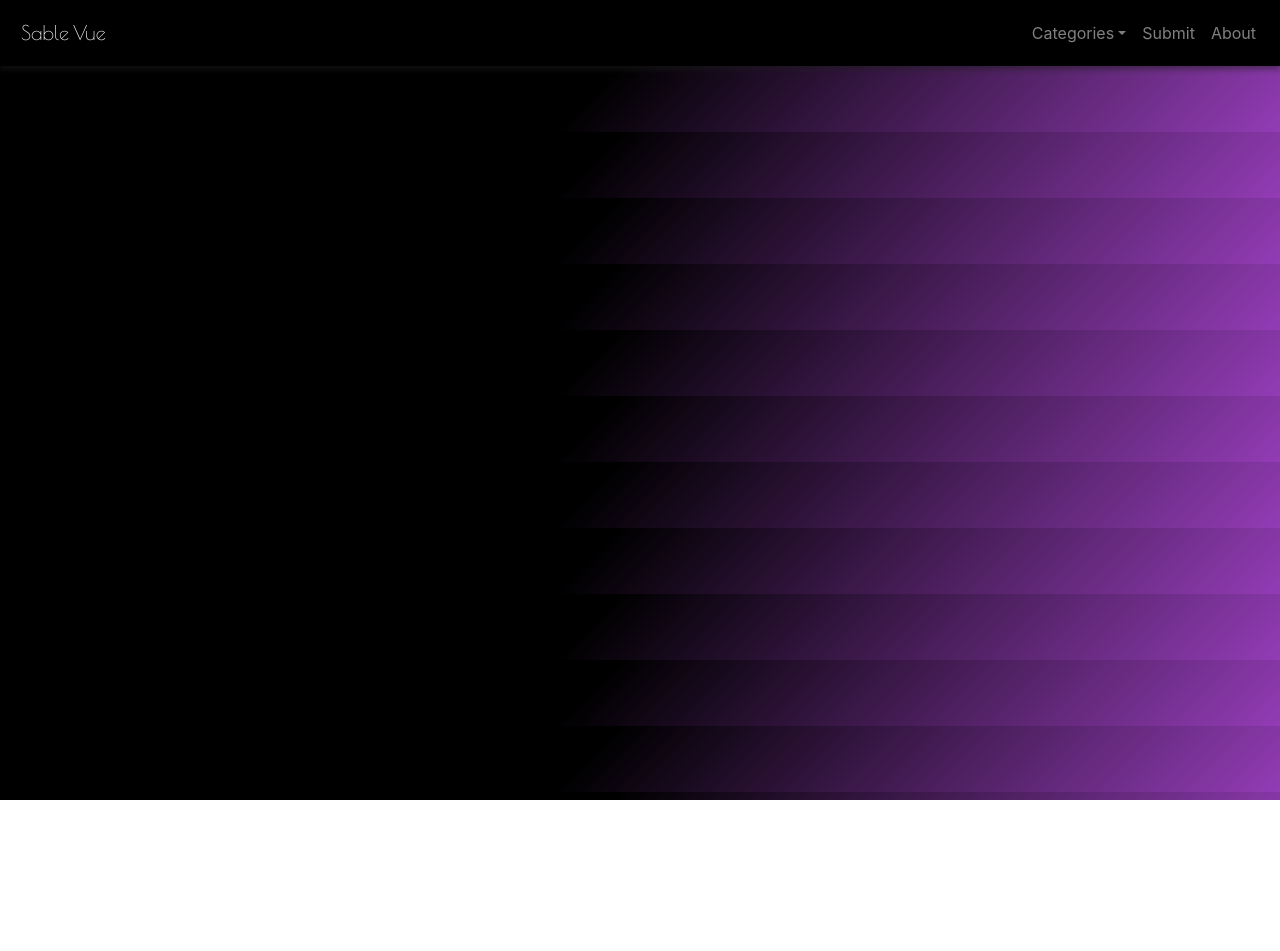
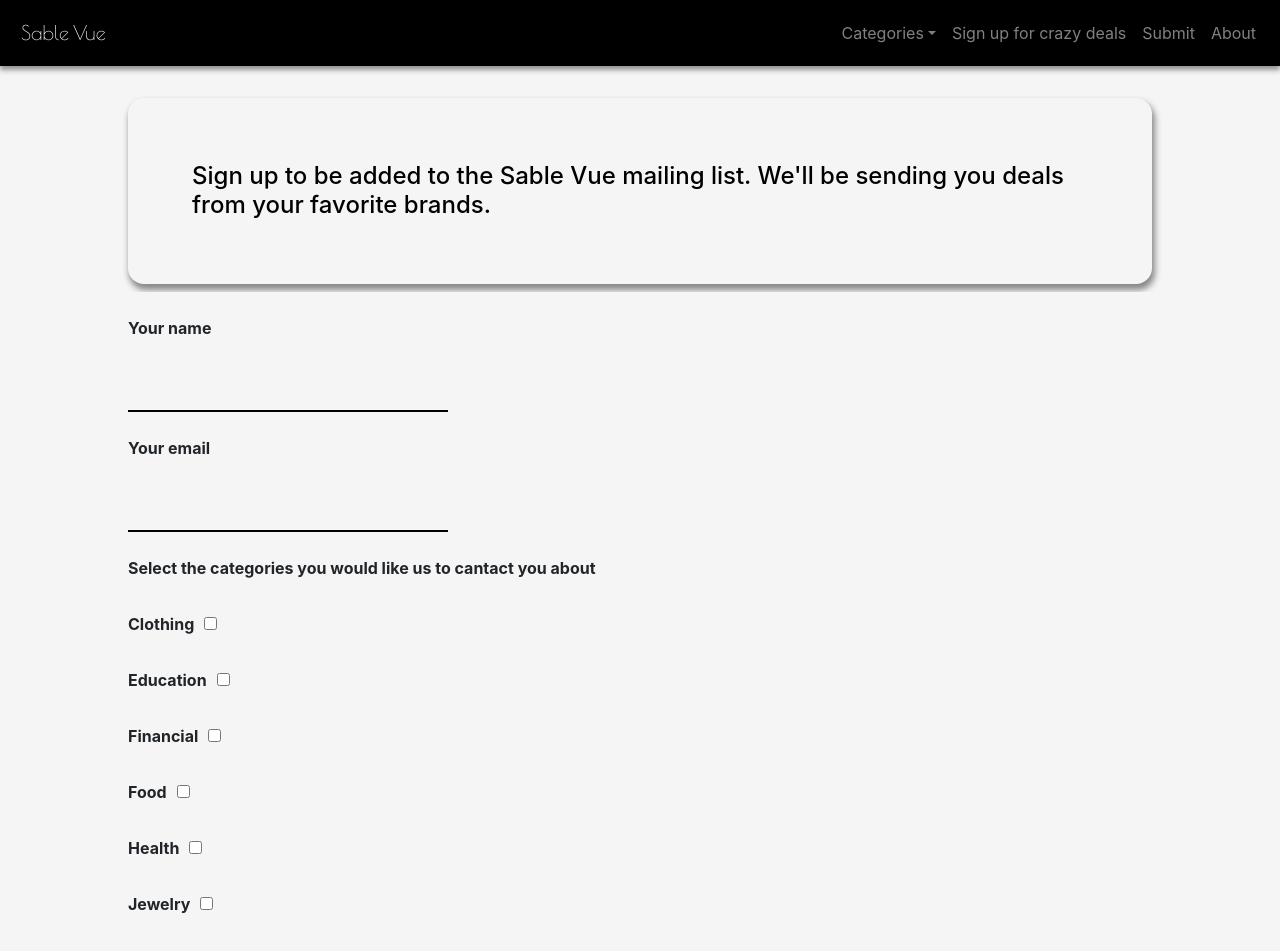
Before and after one commit to RDevCharles/sablevue, a React (Create React App) app: page /deals in a window 1280 px wide. Shown: the top 951 px of the page. Before the commit the page ends 800 px from the top, so only its background shows below. Built offline with nearby package versions, Linux system fonts and the light colour scheme.

Commit message:
signup for mailing list

```diff
--- a/src/App.js
+++ b/src/App.js
@@ -5,8 +5,8 @@ import "bootstrap/dist/css/bootstrap.min.css";
 import NavMenu from "./components/NavBar";
 import About from "./screens/AboutScreen";
 import Submit from "./screens/SubmitScreen";
-
 import Privacy from "../src/screens/Privacy";
+import DealsScreen from "./screens/DealsScreen";
 
 const App = () => {
   return (
@@ -18,7 +18,7 @@ const App = () => {
           <Route path="/submit" component={Submit} />
           <Route path="/about" component={About} />
           <Route path="/submit" component={Submit} />
-
+          <Route path="/deals" component={DealsScreen} />
           <Route path="/privacy" component={Privacy} />
         </Switch>
       </Router>
--- a/src/components/NavBar.js
+++ b/src/components/NavBar.js
@@ -2,7 +2,6 @@ import React from "react";
 import { Navbar, Nav, NavDropdown } from "react-bootstrap";
 import { BrowserRouter as Router, Switch } from "react-router-dom";
 import { firestore } from "../firebase";
-
 import "aos/dist/aos.css";
 
 const NavMenu = () => {
@@ -52,7 +51,6 @@ const NavMenu = () => {
             <Nav>
             <NavDropdown title="Categories" id="basic-nav-dropdown">
               <NavDropdown.Item
-
                 onSelect={() => {
                   getFbCategory("clothing");
                 }}
@@ -60,7 +58,14 @@ const NavMenu = () => {
                     Clothing
               </NavDropdown.Item>
               <NavDropdown.Item
-
+                onSelect={() => {
+                  getFbCategory("education");
+                  console.log(catResults);
+                }}
+              >
+                Education
+              </NavDropdown.Item>
+              <NavDropdown.Item
                 onSelect={() => {
                   getFbCategory("financial");
                   console.log(catResults);
@@ -68,15 +73,7 @@ const NavMenu = () => {
               >
                 Financial
               </NavDropdown.Item>
-                  <NavDropdown.Item
 
-                    onSelect={() => {
-                      getFbCategory("education");
-                      console.log(catResults);
-                    }}
-                  >
-                    Education
-                  </NavDropdown.Item>
 
               <NavDropdown.Item
                 // href="#action/3.2"
@@ -109,7 +106,7 @@ const NavMenu = () => {
                 Tech
               </NavDropdown.Item>
             </NavDropdown>
-
+<Nav.Link href="/deals">Sign up for crazy deals</Nav.Link>
             <Nav.Link href="/submit">Submit</Nav.Link>
             <Nav.Link href="/about">About</Nav.Link>
             {/* <Nav.Link href="/privacy">Privacy</Nav.Link> */}
@@ -165,7 +162,6 @@ const NavMenu = () => {
 const styles = {
   logo: {
     margin: 5,
-
     fontFamily: "Poiret One, cursive",
     zIndex: 1,
     textAlign: "center"
--- a/src/firebase.js
+++ b/src/firebase.js
@@ -11,6 +11,8 @@ const firebaseConfig = {
   measurementId: "G-CZBH93RZNY"
 };
 
+
+
 firebase.initializeApp(firebaseConfig);
 
 export const firestore = firebase.firestore();
--- /dev/null
+++ b/src/screens/DealsScreen.js
@@ -0,0 +1,136 @@
+import React from "react";
+
+const DealsScreen = () => {
+  return (
+    <div
+      style={{
+        backgroundColor: "whitesmoke ",
+        justifyContent: "center",
+        alignItems: "center",
+        overflow: "hidden"
+      }}
+    >
+      <div style={styles.mainSubmitDiv}>
+        <div >
+          <div style={styles.submitDescript}>
+            <h4 style={styles.submitDescriptP}>
+              Sign up to be added to the Sable Vue mailing list. We'll be sending you deals from your favorite brands.
+            </h4>
+          </div>
+        </div>
+      </div>
+
+      <form name="contact" method="post" style={styles.form}>
+        <input type="hidden" name="form-name" value="contact" />
+        <input type="hidden" name="form-name" value="contact"></input>
+        <label style={styles.label}>Your name</label>
+        <input style={styles.formInput} type="text"></input>
+        <label style={styles.label}>Your email</label>
+              <input style={styles.formInput} type="text"></input>
+              <div>
+             <label style={styles.label}>Select the categories you would like us to cantact you about</label>
+             <div style={{display:'flex', flexDirection:'row', alignItems: 'baseline'}}><label style={styles.label}>Clothing</label>
+                  <input style={{marginLeft: 10}} type="checkbox" id="clothing" name="clothing" value="clothing"></input></div>
+
+                  <div style={{display:'flex', flexDirection:'row', alignItems: 'baseline'}}> <label style={styles.label}>Education</label>
+                  <input style={{marginLeft: 10}} type="checkbox" id="education" name="education" value="education"></input></div>
+
+                  <div style={{display:'flex', flexDirection:'row', alignItems: 'baseline'}}> <label style={styles.label}>Financial</label>
+
+                  <input style={{marginLeft: 10}} type="checkbox" id="financial" name="financial" value="financial"></input></div>
+
+                  <div style={{display:'flex', flexDirection:'row', alignItems: 'baseline'}}><label style={styles.label}>Food</label>
+                  <input style={{marginLeft: 10}} type="checkbox" id="food" name="food" value="food"></input></div>
+
+                  <div style={{display:'flex', flexDirection:'row', alignItems: 'baseline'}}> <label style={styles.label}>Health</label>
+                  <input style={{marginLeft: 10}} type="checkbox" id="health" name="health" value="health"></input></div>
+
+                  <div style={{display:'flex', flexDirection:'row', alignItems: 'baseline'}}><label style={styles.label}>Jewelry</label>
+                  <input style={{marginLeft: 10}} type="checkbox" id="jewelry" name="jewelry" value="jewelry"></input></div>
+
+                  <div style={{display:'flex', flexDirection:'row', alignItems: 'baseline'}}> <label style={styles.label}>Tech</label>
+                  <input style={{marginLeft: 10}} type="checkbox" id="tech" name="tech" value="tech"></input>
+                  </div>
+                  </div>
+
+        <button
+          type="submit"
+          style={{
+            display: "flex",
+
+            width: "90px",
+            borderRadius: "5px",
+            color: "white",
+            backgroundColor: "black",
+            marginTop: "4rem",
+
+            borderColor: "black"
+          }}
+        >
+          Submit
+        </button>
+      </form>
+    </div>
+  );
+};
+
+export default DealsScreen;
+const styles = {
+  mainSubmitDiv: {
+    display: "flex",
+    flexDirection: "row",
+    flexWrap: "wrap",
+    backgroundColor: "whitesmoke ",
+    justifyContent: "center",
+    alignItems: "center",
+    overflow: "hidden"
+  },
+  form: {
+    display: "flex",
+    flexDirection: "column",
+    justifyContent: "left",
+    alignItems: "left",
+    margin: "0rem 10rem 2rem  10%",
+    textAlign: "left"
+  },
+  mainFormDiv: {
+    width: "50%",
+    backgroundColor: "whitesmoke",
+    display: "flex",
+    flexDirection: "column",
+    justifyContent: "center",
+    alignItems: "center",
+    margin: "0rem 0rem 5rem  0rem"
+  },
+
+  formInput: {
+    width: "20rem",
+    height: "3rem",
+    marginTop: "1rem",
+    border: "2px solid",
+    borderColor: "light-grey",
+    borderTop: "none",
+    borderLeft: "none",
+    borderRight: "none",
+    backgroundColor: "transparent",
+    outline: "none"
+  },
+  label: {
+    marginTop: "1.5rem ",
+    fontWeight: "bold"
+  },
+
+  submitDescript: {
+    color: "white",
+    width: "80vw",
+    marginTop: "2rem",
+    borderRadius: "2rem"
+  },
+  submitDescriptP: {
+
+    color: "black",
+    borderRadius: "1rem",
+    boxShadow: "2px 5px 6px 1px #888888",
+    padding: "4rem"
+  }
+};
--- a/src/screens/SubmitScreen.js
+++ b/src/screens/SubmitScreen.js
@@ -13,11 +13,11 @@ const SubmitScreen = () => {
       <div style={styles.mainSubmitDiv}>
         <div style={styles.mainFormDiv}>
           <div style={styles.submitDescript}>
-            <p style={styles.submitDescriptP}>
+            <h4 style={styles.submitDescriptP}>
               We need innovative companies expanding into new territory. If you
               know of or own a business you think should be added to this search
-              engine please shoot me an email to review.
-            </p>
+              engine please shoot me an email.
+            </h4>
           </div>
         </div>
       </div>
@@ -107,8 +107,8 @@ const styles = {
     borderRadius: "2rem"
   },
   submitDescriptP: {
-    background: "linear-gradient(-45deg, #923cb5 0%, #000000 54%)",
-    color: "white",
+
+    color: "black",
     borderRadius: "1rem",
     boxShadow: "2px 5px 6px 1px #888888",
     padding: "4rem"
```
Lines whose indentation alone changed are shown as unchanged.
